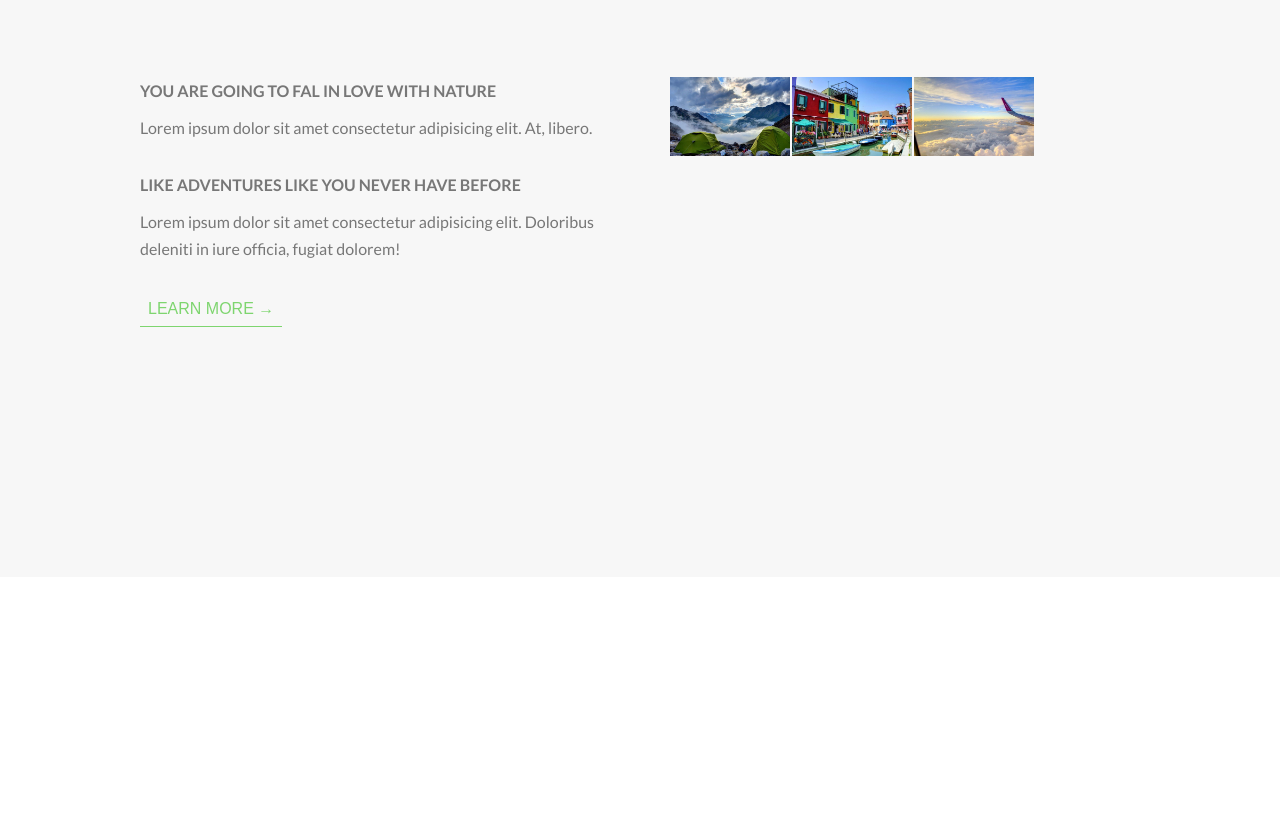
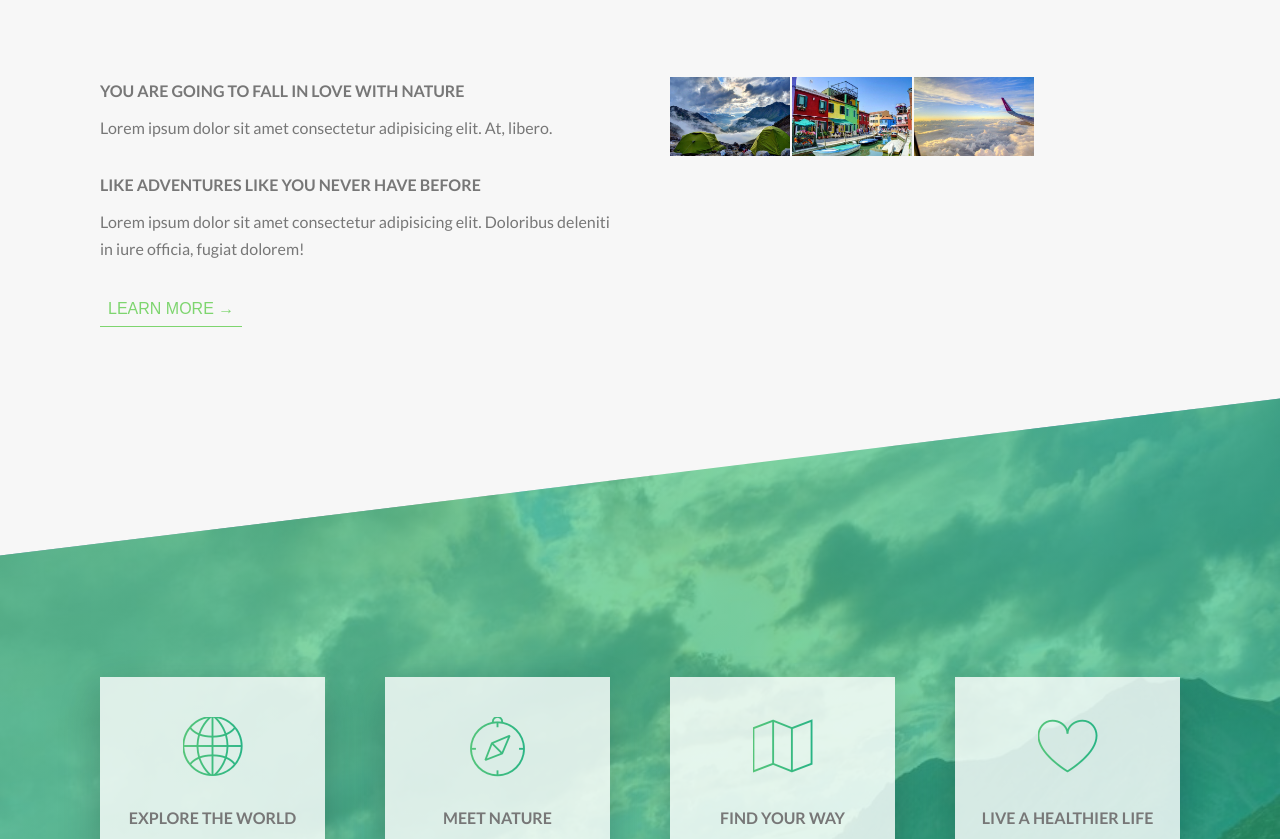
Before and after one commit to abr-ya/html-outdoors, a website: page docs/index.html in a window 1280 px wide. Shown: the part 913-1752 px from the top of the page. Before the commit the page ends 1490 px from the top, so only its background shows below. Drawn offline with Linux system fonts and the light colour scheme.

Commit message:
feat: Add Features section

```diff
--- /dev/null
+++ b/docs/css/icon-font.css
@@ -0,0 +1,445 @@
+@charset "UTF-8";
+
+@font-face {
+  font-family: "linea-basic-10";
+  src:url("fonts/linea-basic-10.eot");
+  src:url("fonts/linea-basic-10.eot?#iefix") format("embedded-opentype"),
+    url("fonts/linea-basic-10.woff") format("woff"),
+    url("fonts/linea-basic-10.ttf") format("truetype"),
+    url("fonts/linea-basic-10.svg#linea-basic-10") format("svg");
+  font-weight: normal;
+  font-style: normal;
+
+}
+
+[data-icon]:before {
+  font-family: "linea-basic-10" !important;
+  content: attr(data-icon);
+  font-style: normal !important;
+  font-weight: normal !important;
+  font-variant: normal !important;
+  text-transform: none !important;
+  speak: none;
+  line-height: 1;
+  -webkit-font-smoothing: antialiased;
+  -moz-osx-font-smoothing: grayscale;
+}
+
+[class^="icon-"]:before,
+[class*=" icon-"]:before {
+  font-family: "linea-basic-10" !important;
+  font-style: normal !important;
+  font-weight: normal !important;
+  font-variant: normal !important;
+  text-transform: none !important;
+  speak: none;
+  line-height: 1;
+  -webkit-font-smoothing: antialiased;
+  -moz-osx-font-smoothing: grayscale;
+}
+
+.icon-basic-accelerator:before {
+  content: "a";
+}
+.icon-basic-alarm:before {
+  content: "b";
+}
+.icon-basic-anchor:before {
+  content: "c";
+}
+.icon-basic-anticlockwise:before {
+  content: "d";
+}
+.icon-basic-archive:before {
+  content: "e";
+}
+.icon-basic-archive-full:before {
+  content: "f";
+}
+.icon-basic-ban:before {
+  content: "g";
+}
+.icon-basic-battery-charge:before {
+  content: "h";
+}
+.icon-basic-battery-empty:before {
+  content: "i";
+}
+.icon-basic-battery-full:before {
+  content: "j";
+}
+.icon-basic-battery-half:before {
+  content: "k";
+}
+.icon-basic-bolt:before {
+  content: "l";
+}
+.icon-basic-book:before {
+  content: "m";
+}
+.icon-basic-book-pen:before {
+  content: "n";
+}
+.icon-basic-book-pencil:before {
+  content: "o";
+}
+.icon-basic-bookmark:before {
+  content: "p";
+}
+.icon-basic-calculator:before {
+  content: "q";
+}
+.icon-basic-calendar:before {
+  content: "r";
+}
+.icon-basic-cards-diamonds:before {
+  content: "s";
+}
+.icon-basic-cards-hearts:before {
+  content: "t";
+}
+.icon-basic-case:before {
+  content: "u";
+}
+.icon-basic-chronometer:before {
+  content: "v";
+}
+.icon-basic-clessidre:before {
+  content: "w";
+}
+.icon-basic-clock:before {
+  content: "x";
+}
+.icon-basic-clockwise:before {
+  content: "y";
+}
+.icon-basic-cloud:before {
+  content: "z";
+}
+.icon-basic-clubs:before {
+  content: "A";
+}
+.icon-basic-compass:before {
+  content: "B";
+}
+.icon-basic-cup:before {
+  content: "C";
+}
+.icon-basic-diamonds:before {
+  content: "D";
+}
+.icon-basic-display:before {
+  content: "E";
+}
+.icon-basic-download:before {
+  content: "F";
+}
+.icon-basic-exclamation:before {
+  content: "G";
+}
+.icon-basic-eye:before {
+  content: "H";
+}
+.icon-basic-eye-closed:before {
+  content: "I";
+}
+.icon-basic-female:before {
+  content: "J";
+}
+.icon-basic-flag1:before {
+  content: "K";
+}
+.icon-basic-flag2:before {
+  content: "L";
+}
+.icon-basic-floppydisk:before {
+  content: "M";
+}
+.icon-basic-folder:before {
+  content: "N";
+}
+.icon-basic-folder-multiple:before {
+  content: "O";
+}
+.icon-basic-gear:before {
+  content: "P";
+}
+.icon-basic-geolocalize-01:before {
+  content: "Q";
+}
+.icon-basic-geolocalize-05:before {
+  content: "R";
+}
+.icon-basic-globe:before {
+  content: "S";
+}
+.icon-basic-gunsight:before {
+  content: "T";
+}
+.icon-basic-hammer:before {
+  content: "U";
+}
+.icon-basic-headset:before {
+  content: "V";
+}
+.icon-basic-heart:before {
+  content: "W";
+}
+.icon-basic-heart-broken:before {
+  content: "X";
+}
+.icon-basic-helm:before {
+  content: "Y";
+}
+.icon-basic-home:before {
+  content: "Z";
+}
+.icon-basic-info:before {
+  content: "0";
+}
+.icon-basic-ipod:before {
+  content: "1";
+}
+.icon-basic-joypad:before {
+  content: "2";
+}
+.icon-basic-key:before {
+  content: "3";
+}
+.icon-basic-keyboard:before {
+  content: "4";
+}
+.icon-basic-laptop:before {
+  content: "5";
+}
+.icon-basic-life-buoy:before {
+  content: "6";
+}
+.icon-basic-lightbulb:before {
+  content: "7";
+}
+.icon-basic-link:before {
+  content: "8";
+}
+.icon-basic-lock:before {
+  content: "9";
+}
+.icon-basic-lock-open:before {
+  content: "!";
+}
+.icon-basic-magic-mouse:before {
+  content: "\"";
+}
+.icon-basic-magnifier:before {
+  content: "#";
+}
+.icon-basic-magnifier-minus:before {
+  content: "$";
+}
+.icon-basic-magnifier-plus:before {
+  content: "%";
+}
+.icon-basic-mail:before {
+  content: "&";
+}
+.icon-basic-mail-multiple:before {
+  content: "'";
+}
+.icon-basic-mail-open:before {
+  content: "(";
+}
+.icon-basic-mail-open-text:before {
+  content: ")";
+}
+.icon-basic-male:before {
+  content: "*";
+}
+.icon-basic-map:before {
+  content: "+";
+}
+.icon-basic-message:before {
+  content: ",";
+}
+.icon-basic-message-multiple:before {
+  content: "-";
+}
+.icon-basic-message-txt:before {
+  content: ".";
+}
+.icon-basic-mixer2:before {
+  content: "/";
+}
+.icon-basic-mouse:before {
+  content: ":";
+}
+.icon-basic-notebook:before {
+  content: ";";
+}
+.icon-basic-notebook-pen:before {
+  content: "<";
+}
+.icon-basic-notebook-pencil:before {
+  content: "=";
+}
+.icon-basic-paperplane:before {
+  content: ">";
+}
+.icon-basic-pencil-ruler:before {
+  content: "?";
+}
+.icon-basic-pencil-ruler-pen:before {
+  content: "@";
+}
+.icon-basic-photo:before {
+  content: "[";
+}
+.icon-basic-picture:before {
+  content: "]";
+}
+.icon-basic-picture-multiple:before {
+  content: "^";
+}
+.icon-basic-pin1:before {
+  content: "_";
+}
+.icon-basic-pin2:before {
+  content: "`";
+}
+.icon-basic-postcard:before {
+  content: "{";
+}
+.icon-basic-postcard-multiple:before {
+  content: "|";
+}
+.icon-basic-printer:before {
+  content: "}";
+}
+.icon-basic-question:before {
+  content: "~";
+}
+.icon-basic-rss:before {
+  content: "\\";
+}
+.icon-basic-server:before {
+  content: "\e000";
+}
+.icon-basic-server2:before {
+  content: "\e001";
+}
+.icon-basic-server-cloud:before {
+  content: "\e002";
+}
+.icon-basic-server-download:before {
+  content: "\e003";
+}
+.icon-basic-server-upload:before {
+  content: "\e004";
+}
+.icon-basic-settings:before {
+  content: "\e005";
+}
+.icon-basic-share:before {
+  content: "\e006";
+}
+.icon-basic-sheet:before {
+  content: "\e007";
+}
+.icon-basic-sheet-multiple:before {
+  content: "\e008";
+}
+.icon-basic-sheet-pen:before {
+  content: "\e009";
+}
+.icon-basic-sheet-pencil:before {
+  content: "\e00a";
+}
+.icon-basic-sheet-txt:before {
+  content: "\e00b";
+}
+.icon-basic-signs:before {
+  content: "\e00c";
+}
+.icon-basic-smartphone:before {
+  content: "\e00d";
+}
+.icon-basic-spades:before {
+  content: "\e00e";
+}
+.icon-basic-spread:before {
+  content: "\e00f";
+}
+.icon-basic-spread-bookmark:before {
+  content: "\e010";
+}
+.icon-basic-spread-text:before {
+  content: "\e011";
+}
+.icon-basic-spread-text-bookmark:before {
+  content: "\e012";
+}
+.icon-basic-star:before {
+  content: "\e013";
+}
+.icon-basic-tablet:before {
+  content: "\e014";
+}
+.icon-basic-target:before {
+  content: "\e015";
+}
+.icon-basic-todo:before {
+  content: "\e016";
+}
+.icon-basic-todo-pen:before {
+  content: "\e017";
+}
+.icon-basic-todo-pencil:before {
+  content: "\e018";
+}
+.icon-basic-todo-txt:before {
+  content: "\e019";
+}
+.icon-basic-todolist-pen:before {
+  content: "\e01a";
+}
+.icon-basic-todolist-pencil:before {
+  content: "\e01b";
+}
+.icon-basic-trashcan:before {
+  content: "\e01c";
+}
+.icon-basic-trashcan-full:before {
+  content: "\e01d";
+}
+.icon-basic-trashcan-refresh:before {
+  content: "\e01e";
+}
+.icon-basic-trashcan-remove:before {
+  content: "\e01f";
+}
+.icon-basic-upload:before {
+  content: "\e020";
+}
+.icon-basic-usb:before {
+  content: "\e021";
+}
+.icon-basic-video:before {
+  content: "\e022";
+}
+.icon-basic-watch:before {
+  content: "\e023";
+}
+.icon-basic-webpage:before {
+  content: "\e024";
+}
+.icon-basic-webpage-img-txt:before {
+  content: "\e025";
+}
+.icon-basic-webpage-multiple:before {
+  content: "\e026";
+}
+.icon-basic-webpage-txt:before {
+  content: "\e027";
+}
+.icon-basic-world:before {
+  content: "\e028";
+}
--- a/docs/index.html
+++ b/docs/index.html
@@ -4,6 +4,7 @@
     <meta charset="UTF-8">
     <meta name="viewport" content="width=device-width, initial-scale=1.0">
     <link href="https://fonts.googleapis.com/css?family=Lato:100,300,400,700,900" rel="stylesheet">
+    <link rel="stylesheet" href="./css/icon-font.css">
     <link rel="stylesheet" href="./css/style.css">
     <link rel="shortcut icon" type="image/png" href="./img/favicon.png">
     <title>Outdoors | Exciting tours for adventurous people</title>
@@ -34,7 +35,7 @@
 
         <div class="row">
           <div class="col-1-of-2">
-            <h3 class="h3 u-mb-1">You are going to fal in love with nature</h3>
+            <h3 class="h3 u-mb-1">You are going to fall in love with nature</h3>
             <p class="text">Lorem ipsum dolor sit amet consectetur adipisicing elit. At, libero.</p>
 
             <h3 class="h3 u-mb-1">Like adventures like you never have before</h3>
@@ -51,6 +52,54 @@
           </div>
         </div>
       </section>
+
+      <section class="section-features">
+        <div class="row">
+          <div class="col-1-of-4">
+            <div class="feature-box">
+              <i class="feature-box__icon icon-basic-world"></i>
+              <h3 class="h3 u-mb-1">Explore the world</h3>
+              <p class="feature-box__text">
+                Lorem ipsum dolor sit amet consectetur adipisicing elit.
+                Aperiam, ipsum sapiente aspernatur.
+              </p>
+            </div>
+          </div>
+
+          <div class="col-1-of-4">
+            <div class="feature-box">
+              <i class="feature-box__icon icon-basic-compass"></i>
+              <h3 class="h3 u-mb-1">Meet nature</h3>
+              <p class="feature-box__text">
+                Lorem ipsum dolor sit amet consectetur adipisicing elit.
+                Aperiam, ipsum sapiente aspernatur.
+              </p>
+            </div>
+          </div>
+
+          <div class="col-1-of-4">
+            <div class="feature-box">
+              <i class="feature-box__icon icon-basic-map"></i>
+              <h3 class="h3 u-mb-1">Find your way</h3>
+              <p class="feature-box__text">
+                Lorem ipsum dolor sit amet consectetur adipisicing elit.
+                Aperiam, ipsum sapiente aspernatur.
+              </p>
+            </div>
+          </div>
+
+          <div class="col-1-of-4">
+            <div class="feature-box">
+              <i class="feature-box__icon icon-basic-heart"></i>
+              <h3 class="h3 u-mb-1">Live a healthier life</h3>
+              <p class="feature-box__text">
+                Lorem ipsum dolor sit amet consectetur adipisicing elit.
+                Aperiam, ipsum sapiente aspernatur.
+              </p>
+            </div>
+          </div>
+        </div>
+      </section>
     </main>
 
   </body>
--- a/src/scss/abstracts/_variables.scss
+++ b/src/scss/abstracts/_variables.scss
@@ -8,10 +8,12 @@ $color-grey-dark: #777;
 $color-white: #fff;
 $color-black: #000;
 
+$gradient-primary: linear-gradient(to right, $color-primary-light, $color-primary-dark);
+
 // FONT
 $default-font-size: 1.6rem;
 
 // GRID
-$grid-width: 100rem;
+$grid-width: 108rem;
 $gutter-vertical: 8rem;
 $gutter-horizontal: 6rem;
--- a/src/scss/base/_typography.scss
+++ b/src/scss/base/_typography.scss
@@ -37,7 +37,7 @@ body {
   text-transform: uppercase;
   font-weight: 700;
   display: inline-block;
-  background-image: linear-gradient(to right, $color-primary-light, $color-primary-dark);
+  background-image: $gradient-primary;
   background-clip: text;
   -webkit-background-clip: text;
   color: transparent;
--- /dev/null
+++ b/src/scss/components/_feature-box.scss
@@ -0,0 +1,26 @@
+.feature-box {
+  background-color: rgba($color-white, 0.8);
+  font-size: 1.5rem;
+  padding: 2.5rem;
+  text-align: center;
+  background-repeat: 3px;
+  box-shadow: 0 1.5rem 4rem rgba($color-black, 0.2);
+  transition: all 0.3s;
+
+  &:hover {
+    transform: translateY(-1.5rem) scale(1.05);
+  }
+
+  &__icon {
+    font-size: 6rem;
+    margin-bottom: 5px;
+    background-image: $gradient-primary;
+    background-clip: text;
+    -webkit-background-clip: text;
+    color: transparent;
+  }
+
+  // &__text {
+
+  // }
+}
--- a/src/scss/main.scss
+++ b/src/scss/main.scss
@@ -8,6 +8,7 @@
 @import "base/utilities";
 
 @import "components/button";
+@import "components/feature-box";
 
 @import "layout/grid";
 @import "layout/header";
--- a/src/scss/pages/_home.scss
+++ b/src/scss/pages/_home.scss
@@ -4,3 +4,22 @@
   margin-top: -20vh;
   padding: 25rem 0;
 }
+
+.section-features {
+  padding: 20rem 0;
+  margin-top: -10rem;
+  background-image:
+    linear-gradient(
+      to right bottom,
+      rgba($color-primary-light, 0.7),
+      rgba($color-primary-dark, 0.7)),
+    url(../img/just12.jpg);
+  background-size: cover;
+  background-position: top;
+
+  transform: skewY(-7deg);
+
+  & > * {
+    transform: skewY(7deg);
+  }
+}
```
Also changed, not shown: docs/css/fonts/linea-basic-10.ttf (added), docs/css/fonts/linea-basic-10.woff (added), docs/css/style.css, 2 other files.
